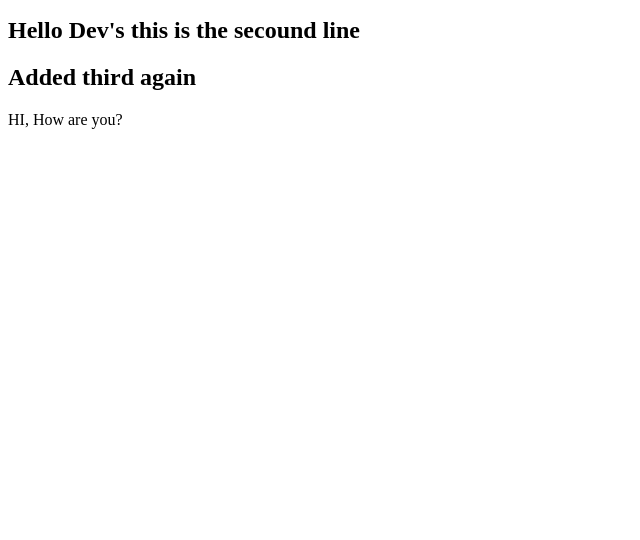
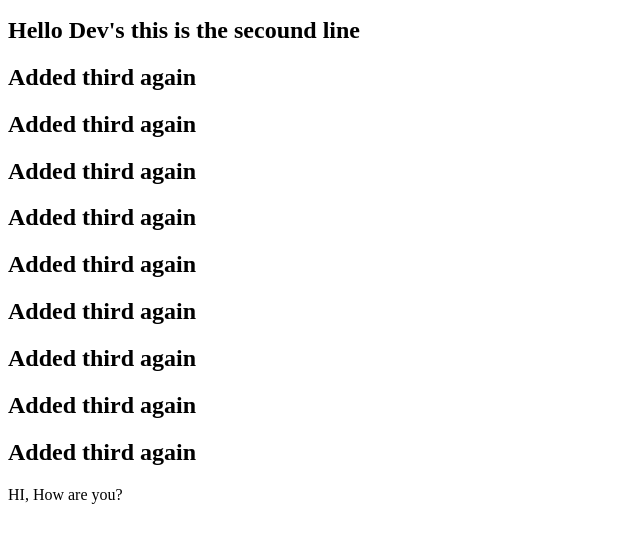
Before and after one commit to BSRINU1996/Js_React, a plain HTML site: page index.html in a window 1280 px wide. Shown: the part 110-650 px from the top of the page, without its empty margins (0-640 px from the left). Drawn offline with Linux system fonts and the light colour scheme.

Commit message:
Main Branch Commit

```diff
--- a/index.html
+++ b/index.html
@@ -12,6 +12,14 @@
     <h2>Hello Dev's</h2>
     <h2>Hello Dev's this is the secound line</h2>
     <h2>Added third again</h2>
+    <h2>Added third again</h2>
+    <h2>Added third again</h2>
+    <h2>Added third again</h2>
+    <h2>Added third again</h2>
+    <h2>Added third again</h2>
+    <h2>Added third again</h2>
+    <h2>Added third again</h2>
+    <h2>Added third again</h2>
     <p>HI, How are you?</p>
     <script src="index.js"></script>
 </body>
```
